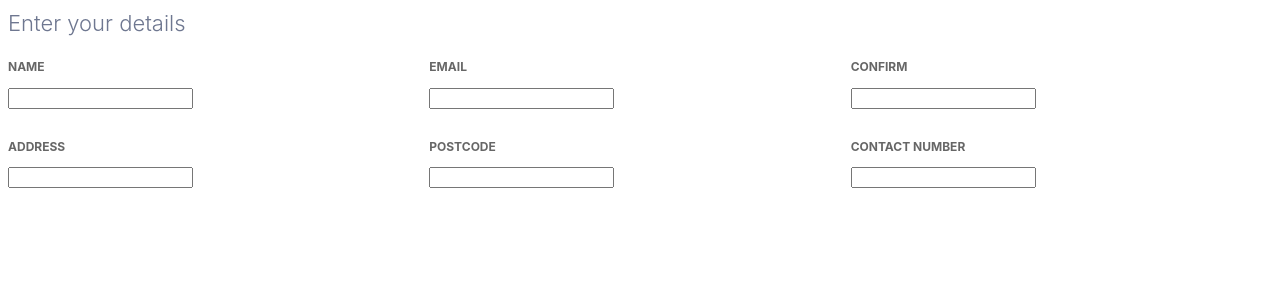
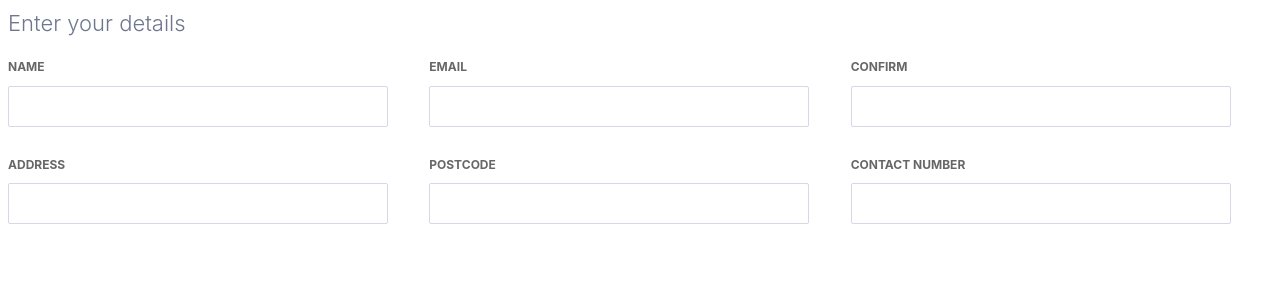
Before and after one commit to ryfprivate/pizza-creator-client, a React app: page / in a window 1280 px wide. Shown: the top 300 px of the page. Built offline with nearby package versions, Linux system fonts and the light colour scheme.

Commit message:
Added styled inputs for form (without onChange)

```diff
--- a/src/components/Input.js
+++ b/src/components/Input.js
@@ -15,11 +15,21 @@ const Label = styled.label`
   margin-bottom: 10px;
 `;
 
+const Input = styled.input`
+  width: 85%;
+  background: #fff;
+  border-radius: 2px;
+  border: 1px solid #d7d7e7;
+  font-size: 1.25rem;
+  padding: 8px 10px;
+  outline: none;
+`;
+
 export default ({ label }) => {
   return (
     <Container>
       <Label>{label}</Label>
-      <input type="text" />
+      <Input type="text" />
     </Container>
   );
 };
```
